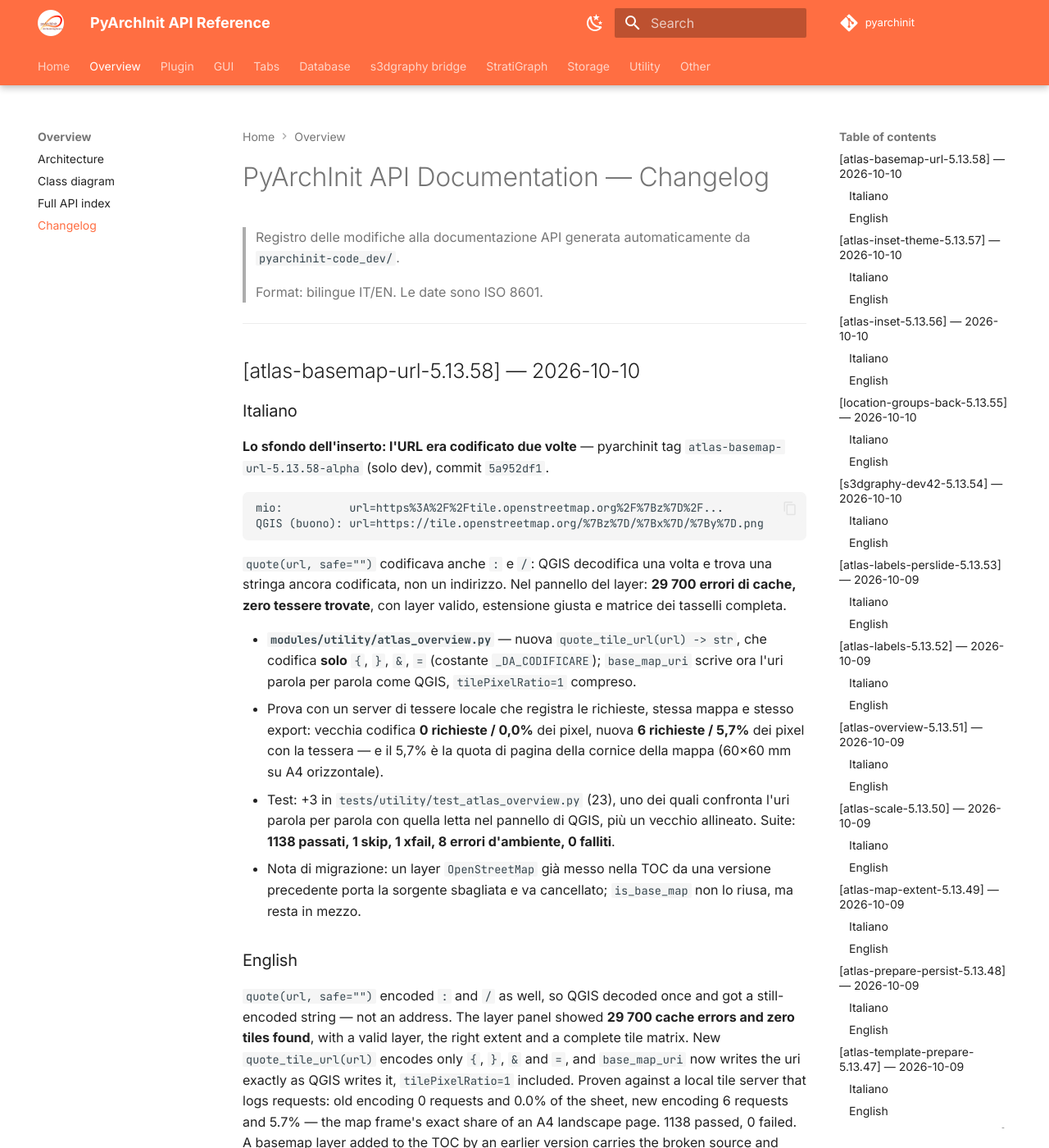
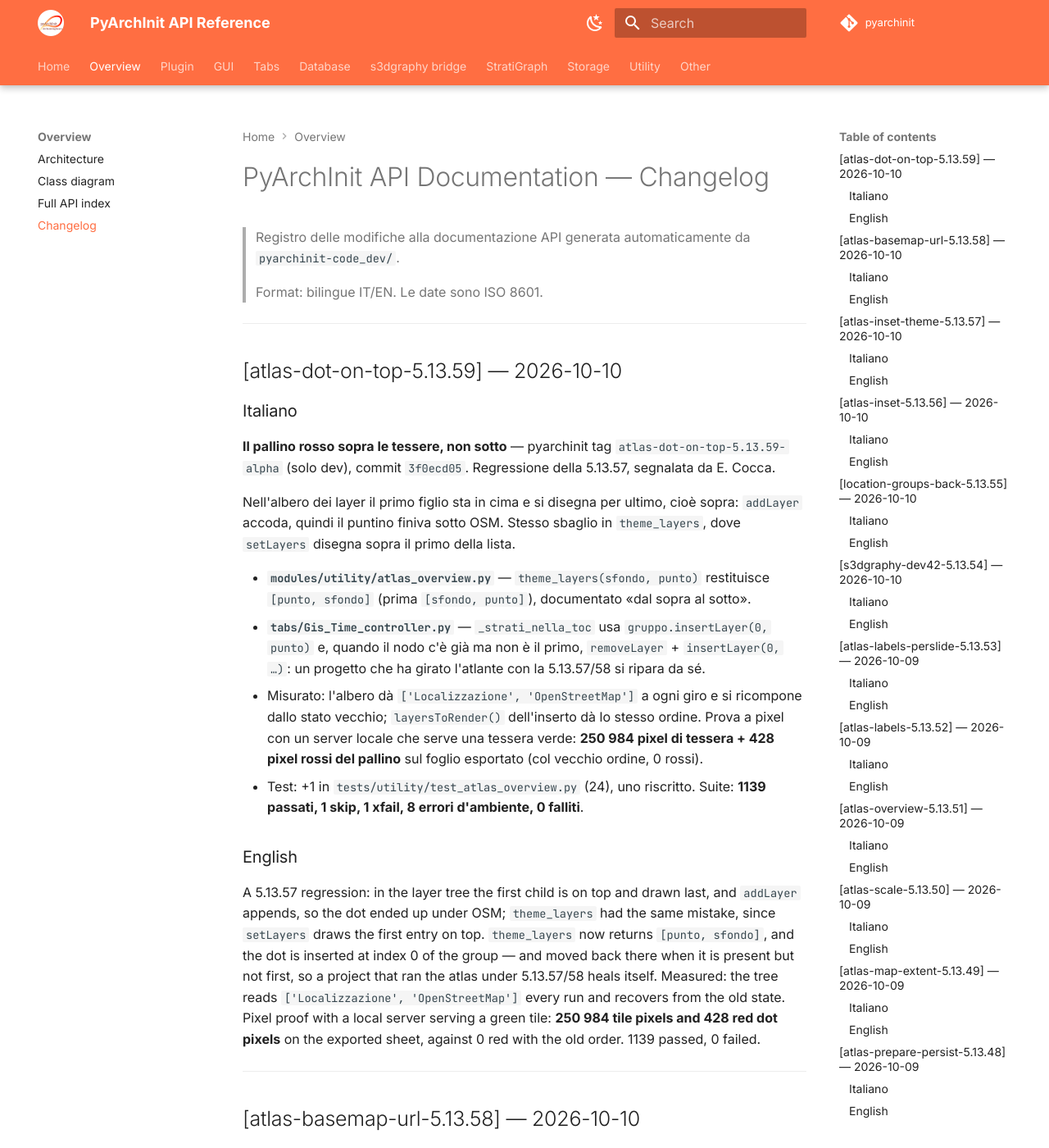
Before and after one commit to enzococca/pyarchinit-api-docs, an MkDocs documentation site: the page built from docs/CHANGELOG.md, in a window 1280 px wide and 1400 px high. Shown: the whole window at 82% size. Built offline with MkDocs 1.6.1 and Material for MkDocs 9.7.7, drawn with Linux system fonts in a browser that asks for light colours; comment, search, counter and statistics services are not loaded; some of the changed text lies outside the part shown.

Commit message:
docs(changelog): 5.13.59 — il pallino rosso sopra le tessere

```diff
--- a/docs/CHANGELOG.md
+++ b/docs/CHANGELOG.md
@@ -4,6 +4,25 @@
 > da `pyarchinit-code_dev/`.
 >
 > Format: bilingue IT/EN. Le date sono ISO 8601.
+
+---
+
+## [atlas-dot-on-top-5.13.59] — 2026-10-10
+
+### Italiano
+
+**Il pallino rosso sopra le tessere, non sotto** — pyarchinit tag `atlas-dot-on-top-5.13.59-alpha` (solo dev), commit `3f0ecd05`. Regressione della 5.13.57, segnalata da E. Cocca.
+
+Nell'albero dei layer il primo figlio sta in cima e si disegna per ultimo, cioè sopra: `addLayer` accoda, quindi il puntino finiva sotto OSM. Stesso sbaglio in `theme_layers`, dove `setLayers` disegna sopra il primo della lista.
+
+- **`modules/utility/atlas_overview.py`** — `theme_layers(sfondo, punto)` restituisce `[punto, sfondo]` (prima `[sfondo, punto]`), documentato «dal sopra al sotto».
+- **`tabs/Gis_Time_controller.py`** — `_strati_nella_toc` usa `gruppo.insertLayer(0, punto)` e, quando il nodo c'è già ma non è il primo, `removeLayer` + `insertLayer(0, …)`: un progetto che ha girato l'atlante con la 5.13.57/58 si ripara da sé.
+- Misurato: l'albero dà `['Localizzazione', 'OpenStreetMap']` a ogni giro e si ricompone dallo stato vecchio; `layersToRender()` dell'inserto dà lo stesso ordine. Prova a pixel con un server locale che serve una tessera verde: **250 984 pixel di tessera + 428 pixel rossi del pallino** sul foglio esportato (col vecchio ordine, 0 rossi).
+- Test: +1 in `tests/utility/test_atlas_overview.py` (24), uno riscritto. Suite: **1139 passati, 1 skip, 1 xfail, 8 errori d'ambiente, 0 falliti**.
+
+### English
+
+A 5.13.57 regression: in the layer tree the first child is on top and drawn last, and `addLayer` appends, so the dot ended up under OSM; `theme_layers` had the same mistake, since `setLayers` draws the first entry on top. `theme_layers` now returns `[punto, sfondo]`, and the dot is inserted at index 0 of the group — and moved back there when it is present but not first, so a project that ran the atlas under 5.13.57/58 heals itself. Measured: the tree reads `['Localizzazione', 'OpenStreetMap']` every run and recovers from the old state. Pixel proof with a local server serving a green tile: **250 984 tile pixels and 428 red dot pixels** on the exported sheet, against 0 red with the old order. 1139 passed, 0 failed.
 
 ---
 
```
